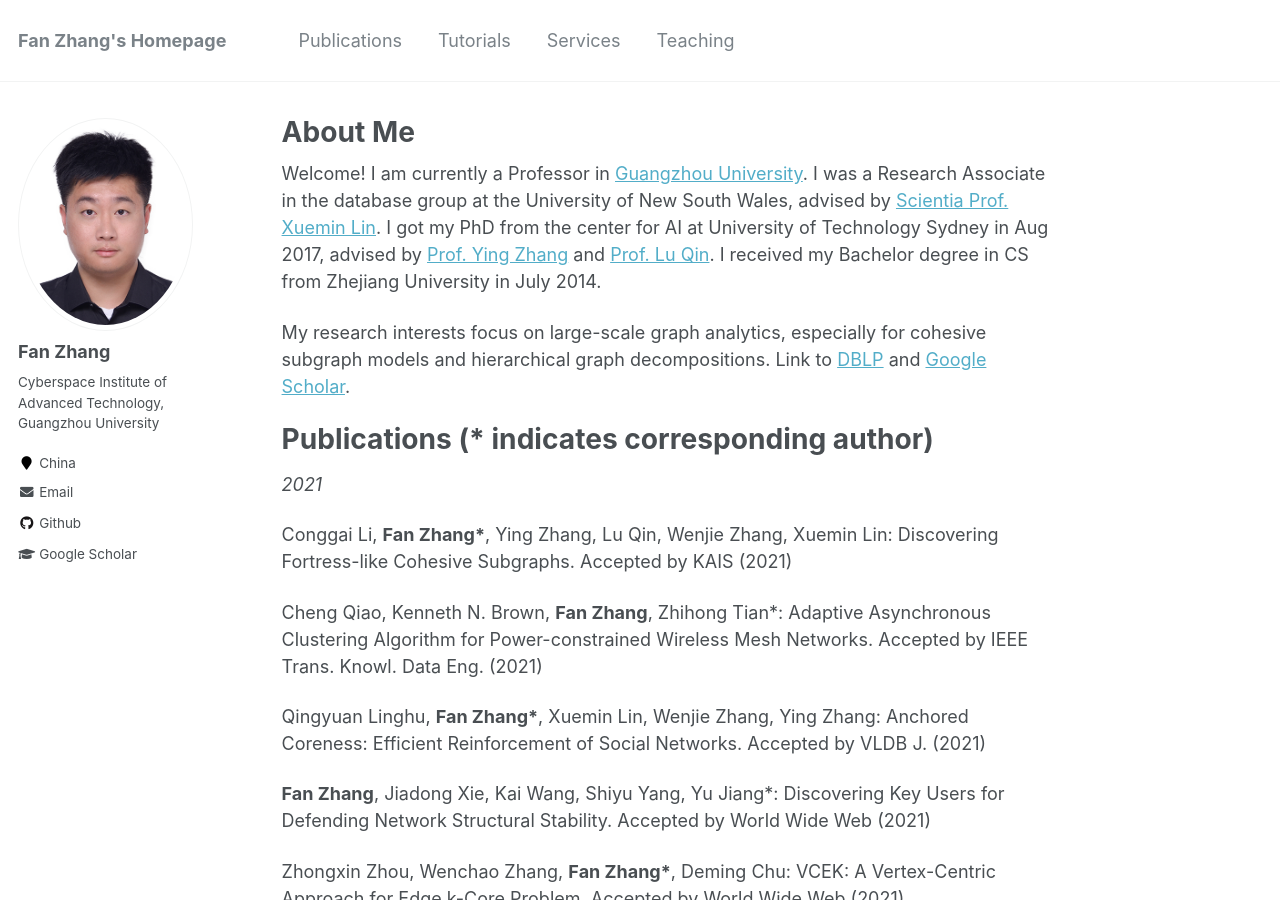
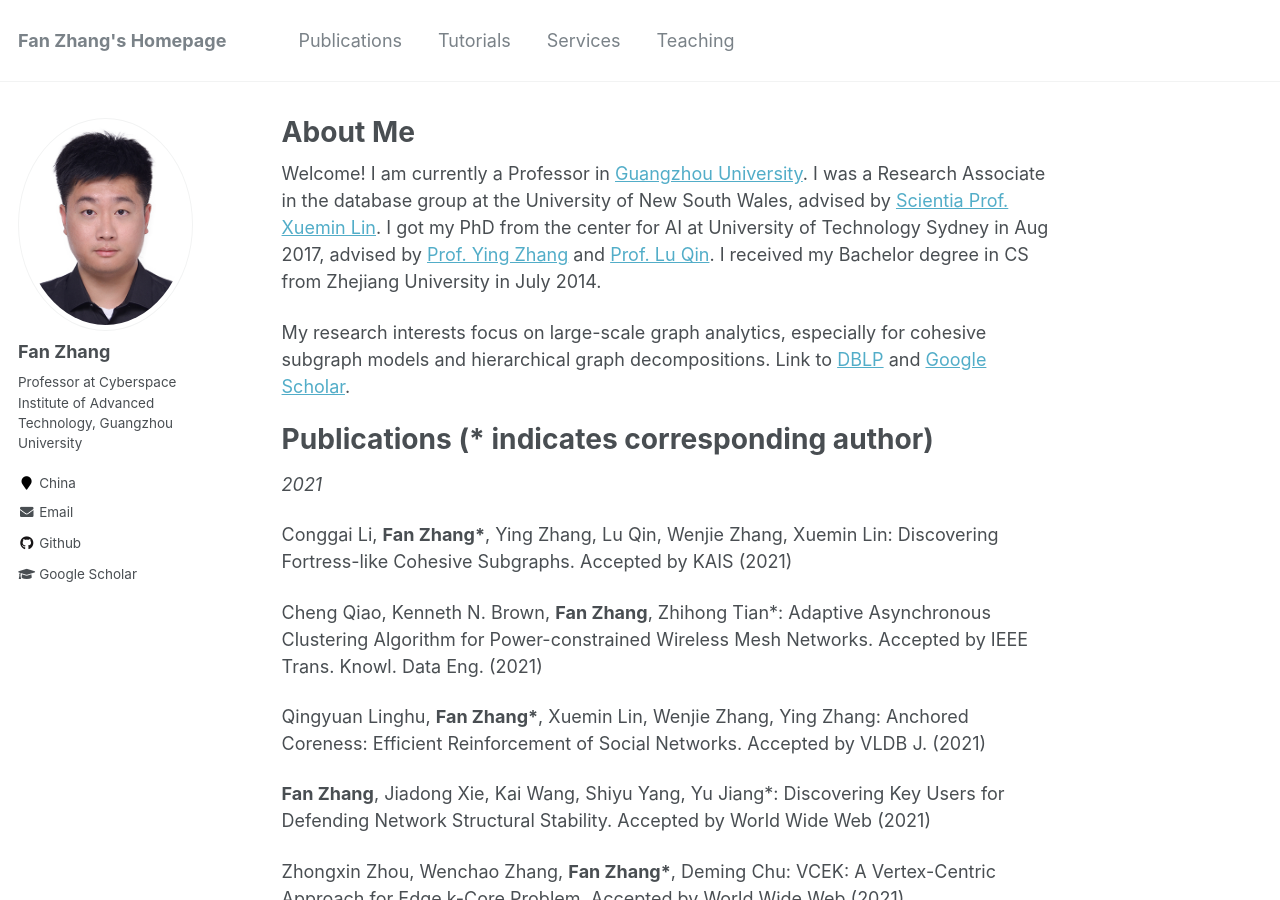
Before and after one commit to fanzhangcs/fanzhangcs.github.io, a Jekyll site: the page built from _pages/about.md, in a window 1280 px wide and 900 px high. Built offline with Jekyll 4.4.1, drawn with Linux system fonts in a browser that asks for light colours.

Commit message:
Update _config.yml

```diff
--- a/_config.yml
+++ b/_config.yml
@@ -82,7 +82,7 @@ analytics:
 author:
   name             : "Fan Zhang"
   avatar           : "profile.png"
-  bio              : "Cyberspace Institute of Advanced Technology, Guangzhou University"
+  bio              : "Professor at Cyberspace Institute of Advanced Technology, Guangzhou University"
   location         : "China"
   employer         :
   pubmed           :
```
